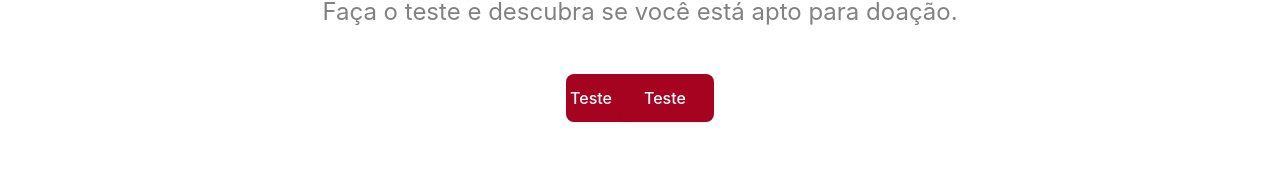
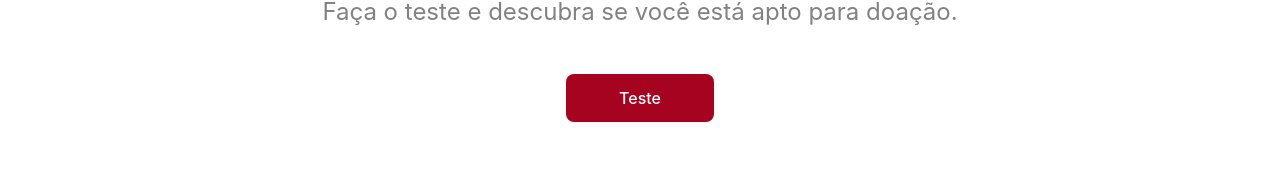
Before and after one commit to guspavanelli/projetointegrador, a React (Create React App) app: page / in a window 1280 px wide. Shown: the part 323-495 px from the top of the page. Built offline with nearby package versions, Linux system fonts and the light colour scheme.

Commit message:
"removendo duplicidade linha 24, erro no merge"

```diff
--- a/src/pages/home.tsx
+++ b/src/pages/home.tsx
@@ -21,7 +21,6 @@ function Home(){
                 <Link to="/teste">
                 <div className="home_pd_teste">
                     <p>Teste</p>
-                    <Link className="teste" to="/teste"><p>Teste</p></Link>
                 </div>
                 </Link>
             </div>
```
